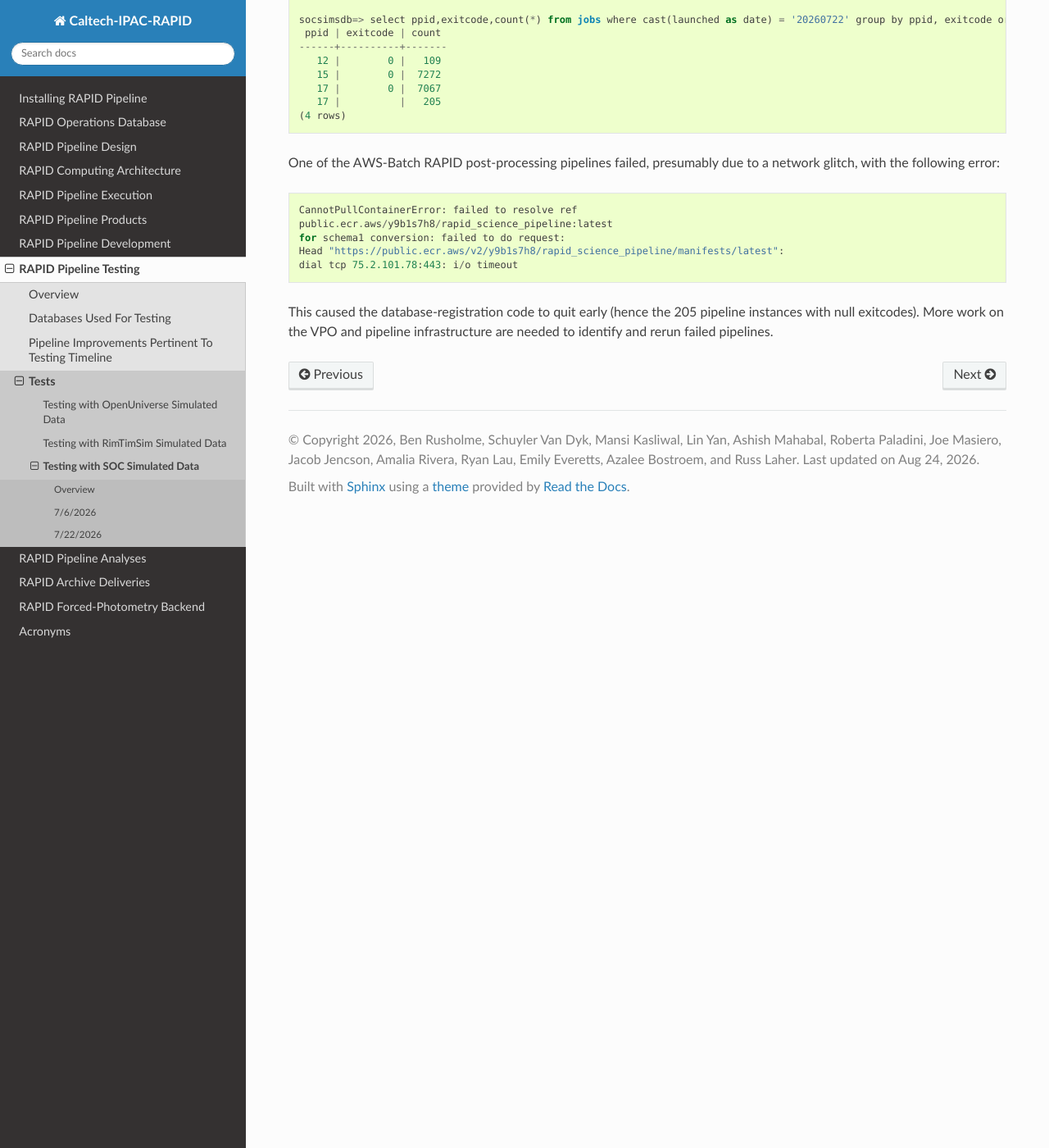
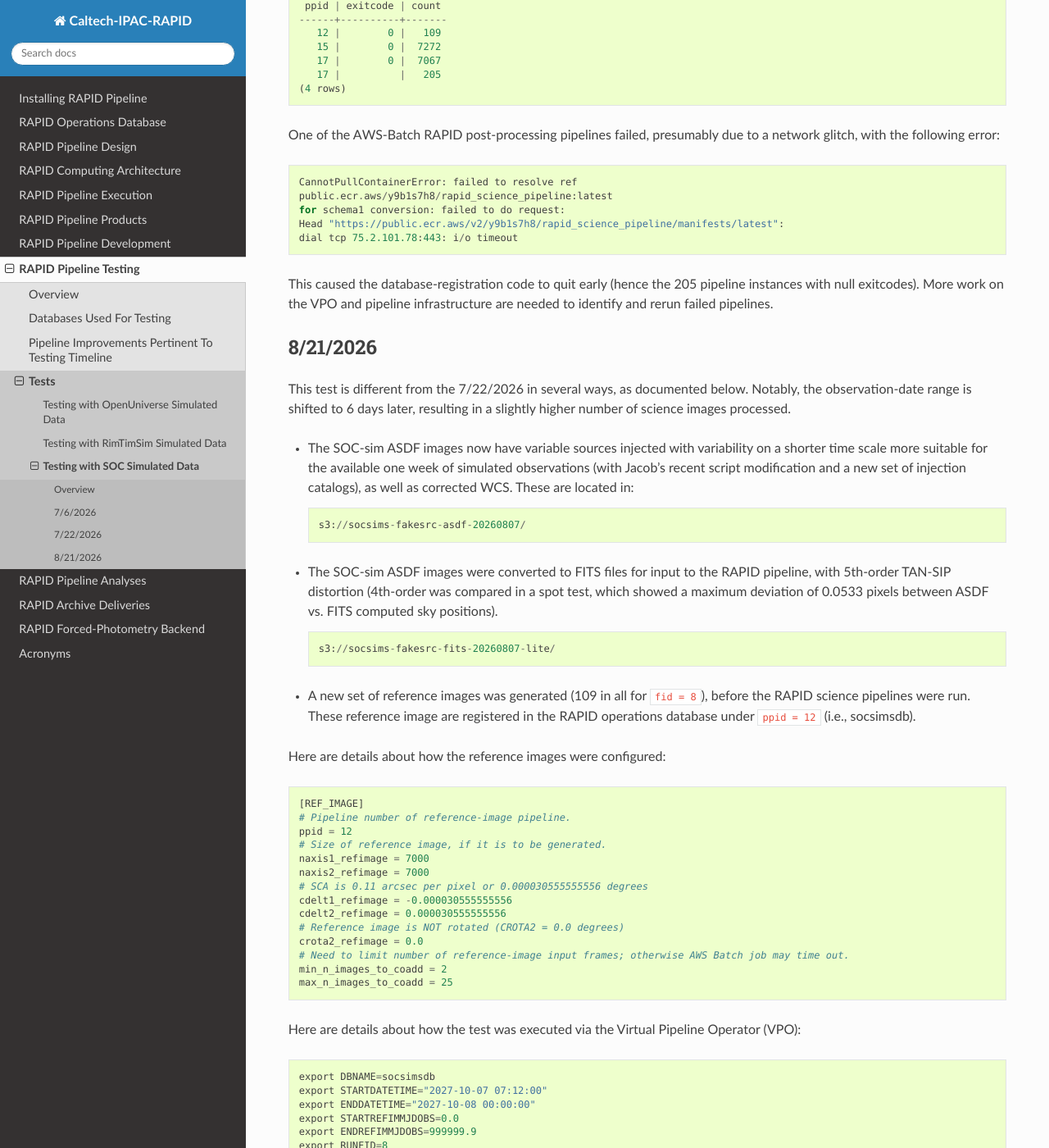
Before and after one commit to Caltech-IPAC/rapid, a Sphinx documentation site: the page built from docs/source/dev/socsim_tests.rst, in a window 1280 px wide and 1400 px high, scrolled down 8855 px. Shown: the whole window at 82% size. Built offline with Sphinx 7.4.7 and the Read the Docs theme 3.1.0, drawn with Linux system fonts in a browser that asks for light colours; the version number could not be read and is left out; some of the changed text lies outside the part shown.

Commit message:
Started working on documentation for the 8/21/26 socsims test.

```diff
--- a/docs/source/dev/socsim_tests.rst
+++ b/docs/source/dev/socsim_tests.rst
@@ -455,8 +455,6 @@ Here is a summary of the pipeline exit codes after the test:
 
 .. code-block::
 
-    socsimsdb=> select ppid,exitcode,count(*) from jobs where cast(launched as date) = '20260706' group by ppid, exitcode order by ppid, exitcode;
-
     socsimsdb=> select ppid,exitcode,count(*) from jobs where cast(launched as date) = '20260722' group by ppid, exitcode order by ppid, exitcode;
      ppid | exitcode | count
     ------+----------+-------
@@ -480,3 +478,82 @@ glitch, with the following error:
 This caused the database-registration code to quit early (hence the 205 pipeline instances
 with null exitcodes).
 More work on the VPO and pipeline infrastructure are needed to identify and rerun failed pipelines.
+
+
+8/21/2026
+************************************
+
+This test is different from the 7/22/2026 in several ways, as documented below.
+Notably, the observation-date range is shifted to 6 days later, resulting in a
+slightly higher number of science images processed.
+
+* The SOC-sim ASDF images now have variable sources injected with variability on a
+  shorter time scale more suitable for the available one week of simulated observations
+  (with Jacob's recent script modification and a new set of injection catalogs),
+  as well as corrected WCS.  These are located in:
+
+  .. code-block::
+
+      s3://socsims-fakesrc-asdf-20260807/
+
+* The SOC-sim ASDF images were converted to FITS files for input to the RAPID pipeline,
+  with 5th-order TAN-SIP distortion (4th-order was compared in a spot test, which showed
+  a maximum deviation of 0.0533 pixels between ASDF vs. FITS computed sky positions).
+
+  .. code-block::
+
+      s3://socsims-fakesrc-fits-20260807-lite/
+
+* A new set of reference images was generated (109 in all for ``fid = 8``),
+  before the RAPID science pipelines were run.  These reference image are registered in
+  the RAPID operations database under ``ppid = 12`` (i.e., socsimsdb).
+
+Here are details about how the reference images were configured:
+
+.. code-block::
+
+    [REF_IMAGE]
+    # Pipeline number of reference-image pipeline.
+    ppid = 12
+    # Size of reference image, if it is to be generated.
+    naxis1_refimage = 7000
+    naxis2_refimage = 7000
+    # SCA is 0.11 arcsec per pixel or 0.000030555555556 degrees
+    cdelt1_refimage = -0.000030555555556
+    cdelt2_refimage = 0.000030555555556
+    # Reference image is NOT rotated (CROTA2 = 0.0 degrees)
+    crota2_refimage = 0.0
+    # Need to limit number of reference-image input frames; otherwise AWS Batch job may time out.
+    min_n_images_to_coadd = 2
+    max_n_images_to_coadd = 25
+
+Here are details about how the test was executed via the Virtual Pipeline Operator (VPO):
+
+.. code-block::
+
+    export DBNAME=socsimsdb
+    export STARTDATETIME="2027-10-07 07:12:00"
+    export ENDDATETIME="2027-10-08 00:00:00"
+    export STARTREFIMMJDOBS=0.0
+    export ENDREFIMMJDOBS=999999.9
+    export RUNFID=8
+
+    python3.11 /code/pipeline/virtualPipelineOperator.py 20260821 >& virtualPipelineOperator_20260821.out &
+
+The pipeline product files are located in the usual place:
+
+.. code-block::
+
+    s3://rapid-product-files/20260821/
+
+Here is a summary of the pipeline exit codes after the test:
+
+.. code-block::
+
+    socsimsdb=> select ppid,exitcode,count(*) from jobs where cast(launched as date) = '20260821' group by ppid, exitcode order by ppid, exitcode;
+     ppid | exitcode | count
+    ------+----------+-------
+       12 |        0 |   109
+       15 |        0 |  7380
+       17 |        0 |  7380
+    (3 rows)
```
